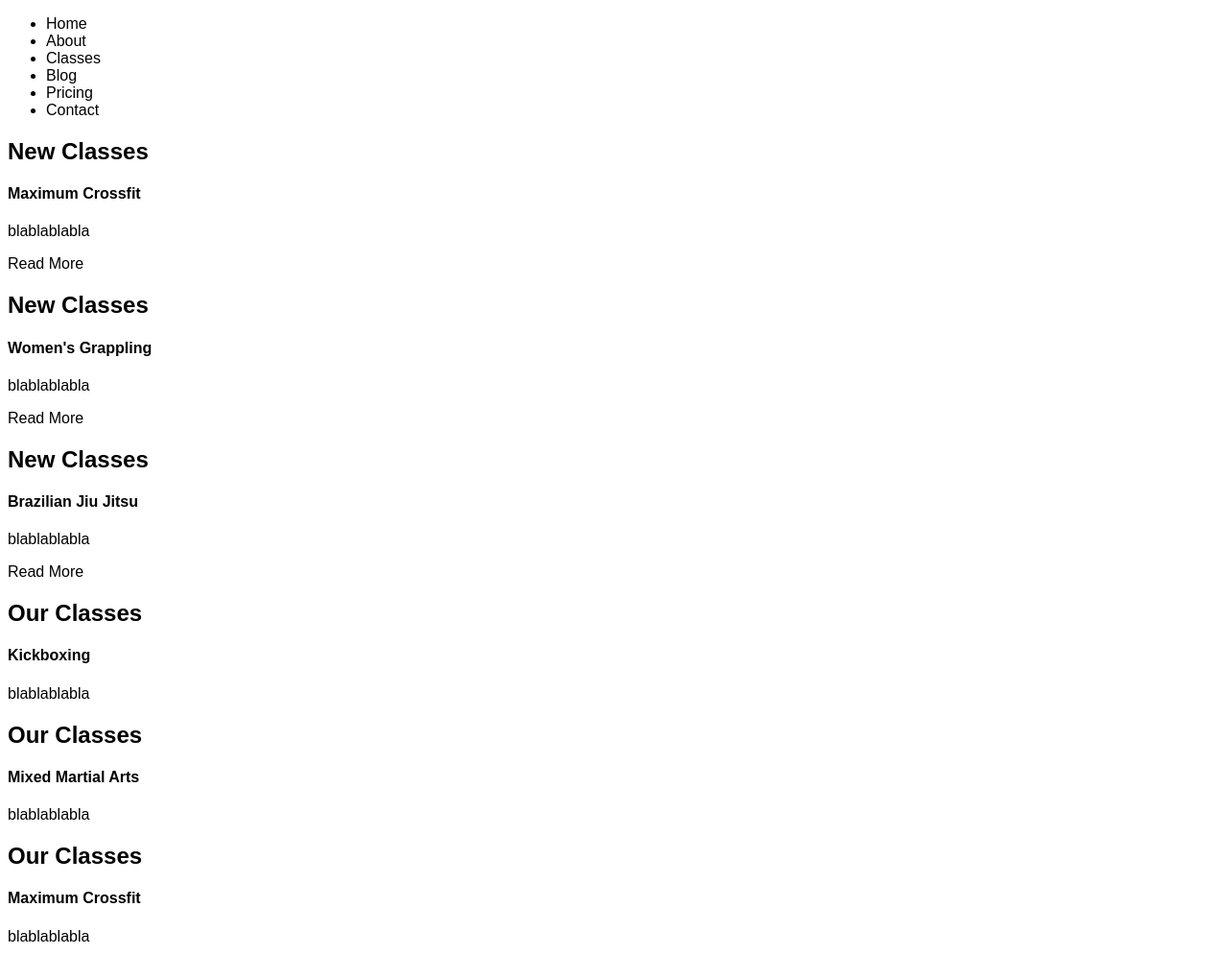
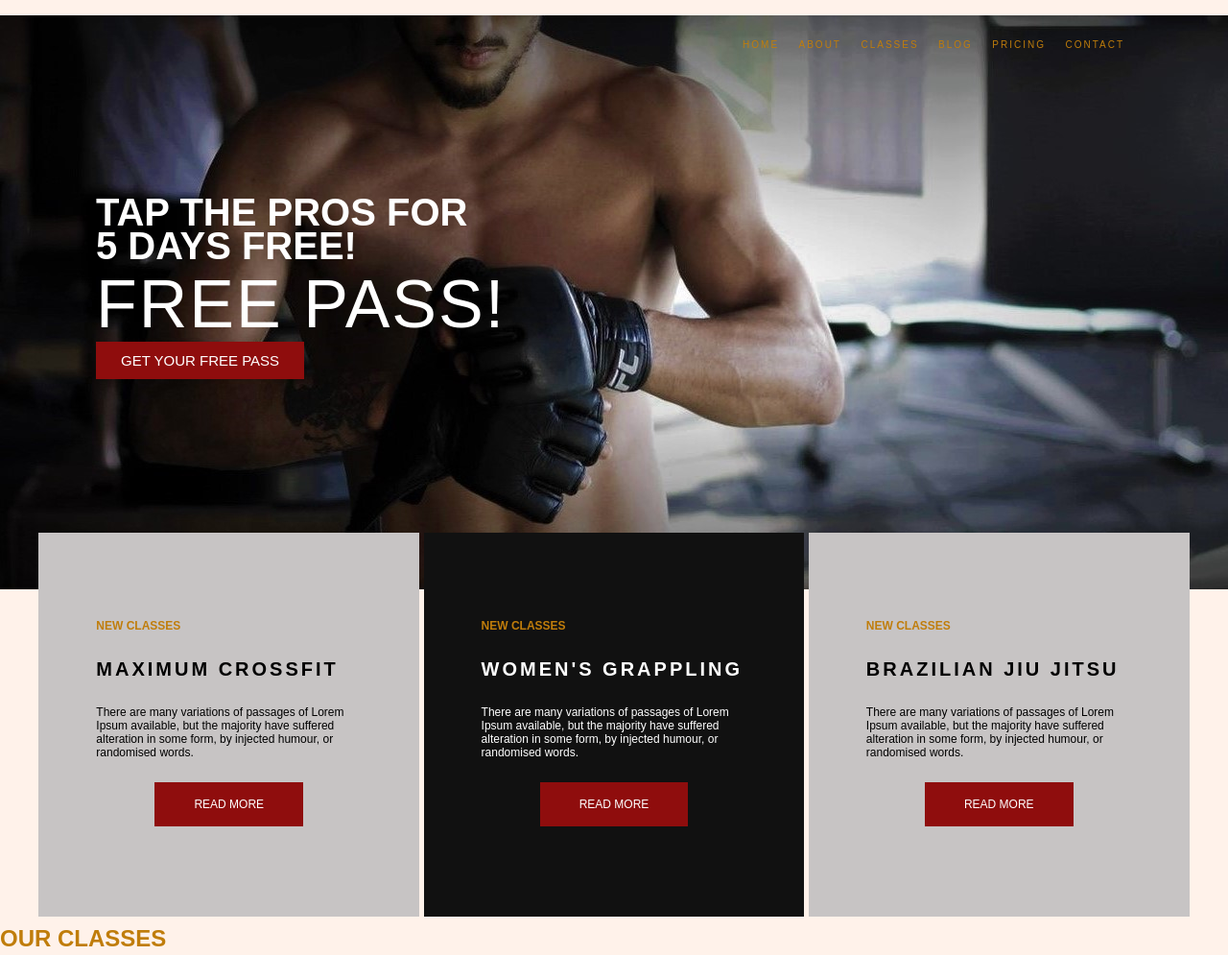
Before and after one commit to Kevisrocks/html-exercices, a plain HTML site: page will project/sportsite.html in a window 1280 px wide. Shown: the top 995 px of the page at 96% size. Drawn offline with Linux system fonts and the light colour scheme.

Commit message:
atualizado 11/11

```diff
--- a/will project/sportsite.css
+++ b/will project/sportsite.css
@@ -1,9 +1,185 @@
 body{
-    font-family: Arial, Helvetica, sans-serif;
+    font-family:Arial, Helvetica, sans-serif;
+    margin: 0;
+    background-color: rgb(255, 242, 234);
+
+
 }
 
 .banner{
-    background-image: url(../)
+    background-image: url(../will\ project/header.jpeg);
+    height: 598px;
+    width: 100%;
+    background-size: cover;
+
+}
+
+.banner nav ul{
+    text-align: right;
+    margin-right: 100px;
+}
+
+.banner nav li{
+    display: inline-block;
+    list-style: none;
+    margin-top: 25px;
+    font-size: 10px;
+}
+
+.banner a{
+    color: rgb(192, 125, 11);
+    text-transform: uppercase;
+    text-decoration: none;
+    letter-spacing: 2px;
+    margin: 8px;
+}
+
+.banner-title{
+    text-transform: uppercase;
+    color: white;
+    font-size: 40px;
+    line-height: 35px;
+    height: 3px;
+}
+
+.banner-text{
+    text-transform: uppercase;
+    color: white;
+    font-size: 70px;
+    letter-spacing: 2px;
+    margin-bottom: 10px;
+}
+
+.banner-container{
+    margin-left: 100px;
+    margin-top: 150px;
+}
+
+.button{
+    background: rgb(143, 13, 13);
+    border: rgb(143, 13, 13) 1px solid;
+    display: inline;
+    box-sizing: border-box;
+    color: white;
+    text-transform: uppercase;
+    font-size: 15px;
+    padding: 10px 25px 10px 25px;
+}
+.button-sections{
+    background: rgb(143, 13, 13);
+    border: rgb(143, 13, 13) 1px solid;
+    box-sizing: border-box;
+    color: white;
+    display: inline-block;
+    font-size: 15px;
+    text-align: left;
+    padding: 15px 40px;
+    text-transform: uppercase;
+}
+
+
+.sec1{
+    text-align: center;
+    margin-top: 170px;
+    width: auto;
+}
+
+
+.sec1 p{
+    text-align: left;
+    font-size: 12px;
+}
+
+.new-classes{
+    background-color: rgb(199, 196, 196);
+    display: inline-block;
+    height: 400px;
+    width: 31%;
+    padding: 80px 60px;
+    box-sizing: border-box;
 
 
 }
+
+.new-classes-middle{
+    background-color: rgb(17, 17, 17);
+    height: 400px;
+    width: 31%;
+    display: inline-block;
+    color: white;
+    padding: 80px 60px;
+    box-sizing: border-box;
+
+
+
+}
+
+.new-classes h2{
+    color: rgb(192, 125, 11);
+    text-transform: uppercase;
+    text-align: left;
+    font-size: 12px;
+
+}
+
+.new-classes h4{
+    font-size: 20px;
+    text-transform: uppercase;
+    letter-spacing: 3px;
+    text-align: left;
+}
+
+.new-classes-middle h2{
+    color: rgb(192, 125, 11);
+    text-transform: uppercase;
+    text-align: left;
+    font-size: 12px;
+
+}
+
+.new-classes-middle h4{
+    font-size: 20px;
+    text-transform: uppercase;
+    letter-spacing: 3px;
+    text-align: left;
+}
+
+
+main{
+    width: auto;
+    margin-top: 350px;
+
+}
+
+.ourclasses h2{
+    text-transform: uppercase;
+    color: rgb(192, 125, 11);
+}
+
+ .ourclasses h4{
+     text-transform: uppercase;
+
+ }
+
+
+
+ .ourclasses-art1 img{
+     float: right;
+     width: 50%;
+     margin-right: 3.5%;
+ }
+
+ .ourclasses-art2 img{
+    float: left;
+    width: 50%;
+    margin-left: 3.5%;}
+
+
+ .ourclasses-art3 img{
+    float: right;
+    width: 50%;
+    margin-right: 3.5%;}
+
+ .ourclasses-art-clear{
+     clear: both;
+ }
--- a/will project/sportsite.html
+++ b/will project/sportsite.html
@@ -11,57 +11,67 @@
     <header class="banner">
         <nav>
             <ul>
-                <li>Home</li>
-                <li>About</li>
-                <li>Classes</li>
-                <li>Blog</li>
-                <li>Pricing</li>
-                <li>Contact</li>
+                <li><a href="">Home</a></li>
+                <li><a href="">About</a></li>
+                <li><a href="">Classes</a></li>
+                <li><a href="">Blog</a></li>
+                <li><a href="">Pricing</a></li>
+                <li><a href="">Contact</a></li>
             </ul>
+        <div class="banner-container">
+        <h1 class="banner-title">Tap the pros for<br>5 days free!</h1>
+        <p class="banner-text">free pass!</p>
+        <p class="button">get your free pass</p>
+        </div>
         </nav>
+        <div class="sec1">
+            <section class="new-classes">
+                <h2>New Classes</h2>
+                <h4>Maximum Crossfit</h4>
+                <p>There are many variations of passages of Lorem Ipsum available, but the majority have suffered alteration in some form, by injected humour, or randomised words.</p>
+                <p class="button-sections">Read More</p>
+            </section>
 
+            <section class="new-classes-middle">
+                <h2>New Classes</h2>
+                <h4>Women's Grappling</h4>
+                <p>There are many variations of passages of Lorem Ipsum available, but the majority have suffered alteration in some form, by injected humour, or randomised words.</p>
+                <p class="button-sections">Read More</p>
+            </section>
+
+            <section class="new-classes">
+                <h2>New Classes</h2>
+                <h4>Brazilian Jiu Jitsu</h4>
+                <p>There are many variations of passages of Lorem Ipsum available, but the majority have suffered alteration in some form, by injected humour, or randomised words.</p>
+                <p class="button-sections">Read More</p>
+            </section>
+        </div>
     </header>
 
-    <div>
-        <section>
-            <h2>New Classes</h2>
-            <h4>Maximum Crossfit</h4>
-            <p>blablablabla</p>
-            <p>Read More</p>
-        </section>
 
-        <section>
-            <h2>New Classes</h2>
-            <h4>Women's Grappling</h4>
-            <p>blablablabla</p>
-            <p>Read More</p>
-        </section>
-
-        <section>
-            <h2>New Classes</h2>
-            <h4>Brazilian Jiu Jitsu</h4>
-            <p>blablablabla</p>
-            <p>Read More</p>
-        </section>
-    </div>
-
-    <main>
-        <article>
+    <main class="ourclasses">
+        <article class="ourclasses-art1">
             <h2>Our Classes</h2>
-            <h4>Kickboxing</h4>
-            <p>blablablabla</p>
+            <img src="../will project/main1.png" alt="">
+            <h4>Kickboxing(all levels)</h4>
+            <p>t is a long established fact that a reader will be distracted by the readable content of a page when looking at its layout. The point of using Lorem Ipsum is that it has a more-or-less normal distribution of letters, as opposed to using</p>
+            <div class="ourclasses-art-clear"></div>
         </article>
 
-        <article>
+        <article class="ourclasses-art2">
             <h2>Our Classes</h2>
+            <img src="../will project/main2.png" alt="">
             <h4>Mixed Martial Arts</h4>
-            <p>blablablabla</p>
+            <p>t is a long established fact that a reader will be distracted by the readable content of a page when looking at its layout. The point of using Lorem Ipsum is that it has a more-or-less normal distribution of letters, as opposed to using</p>
+            <div class="ourclasses-art-clear"></div>
         </article>
 
-        <article>
+        <article class="ourclasses-art3">
             <h2>Our Classes</h2>
+            <img src="../will project/main3.png" alt="">
             <h4>Maximum Crossfit</h4>
-            <p>blablablabla</p>
+            <p>t is a long established fact that a reader will be distracted by the readable content of a page when looking at its layout. The point of using Lorem Ipsum is that it has a more-or-less normal distribution of letters, as opposed to using</p>
+            <div class="ourclasses-art-clear"></div>
         </article>
     </main>
 
```
Also changed, not shown: will project/header.jpeg (added), will project/main1.png (added), will project/main2.png (added), will project/main3.png (added), will project/sportsite/header.jpeg (deleted).
